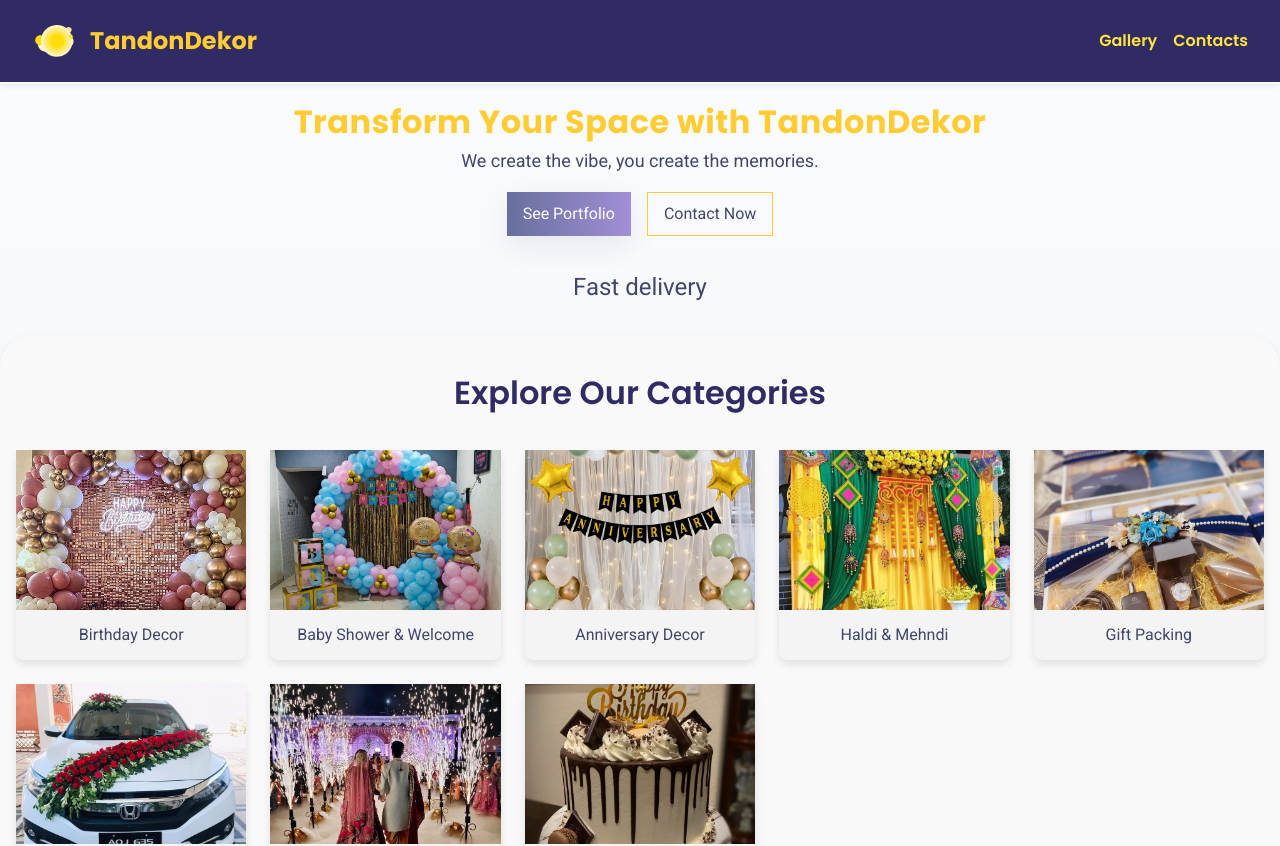
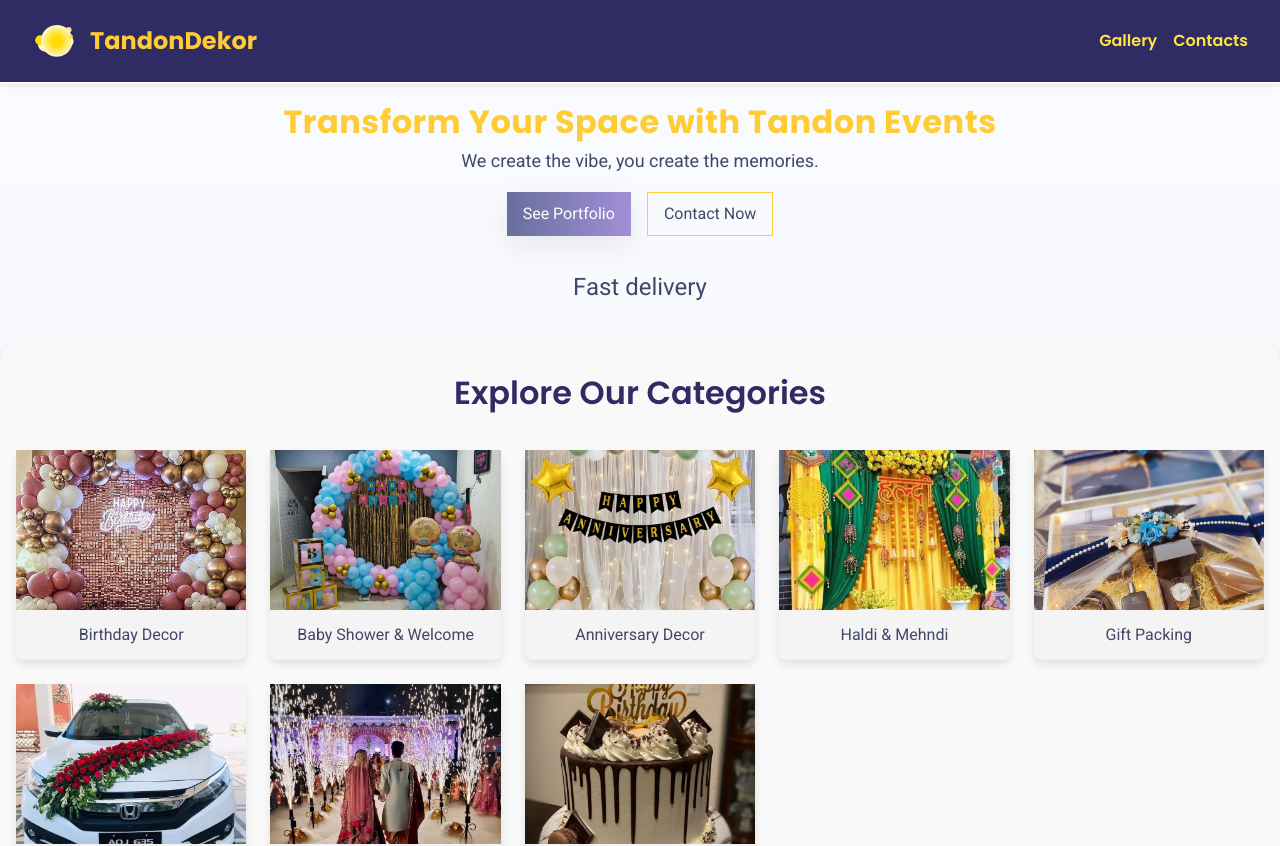
Before and after one commit to Kunal-1L/DivineDekor-Portfolio, a React (Vite) app in the folder frontend/: page / in a window 1280 px wide. Shown: the top 846 px of the page. Built offline with nearby package versions, Linux system fonts and the light colour scheme; no server answers.

Commit message:
Update banner title from 'TandonDekor' to 'Tandon Events'

```diff
--- a/frontend/src/components/Home.jsx
+++ b/frontend/src/components/Home.jsx
@@ -150,7 +150,7 @@ const Home = () => {
       <div id="banner" className="banner">
         <div className="banner-content">
           <h1 className="banner-title">
-            Transform Your Space with TandonDekor
+            Transform Your Space with Tandon Events
           </h1>
           <p className="banner-subtitle">
             We create the vibe, you create the memories.
```
